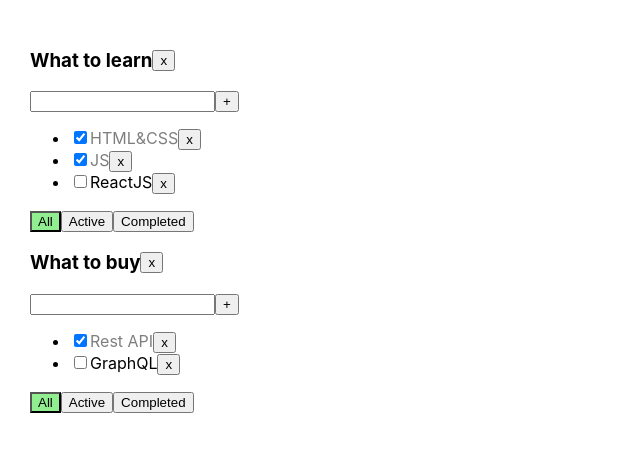
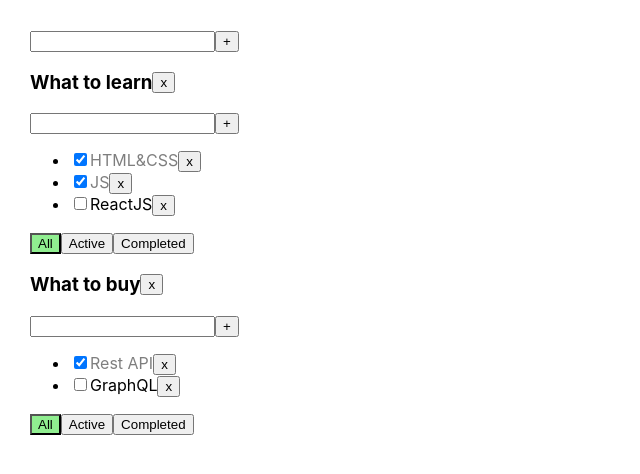
Before and after one commit to F-A-Z-A/todolist-2.0, a React (Vite) app: page / in a window 1280 px wide. Shown: the top 474 px of the page, without its empty margins (0-640 px from the left). Built offline with nearby package versions, Linux system fonts and the light colour scheme.

Commit message:
lesson-06

```diff
--- a/src/App.tsx
+++ b/src/App.tsx
@@ -2,6 +2,7 @@ import "./App.css"
 import { TodolistItem } from "./TodolistItem"
 import { useState } from "react"
 import { v1 } from "uuid"
+import { CreateItemForm } from "./CreateItemForm.tsx"
 
 const todolistId1 = v1()
 const todolistId2 = v1()
@@ -50,6 +51,13 @@ export const App = () => {
     })
   }
 
+  const changeTaskTitle = (todolistId: string, taskId: string, title: string) => {
+    setTasks({
+      ...tasks,
+      [todolistId]: tasks[todolistId].map((t) => (t.id === taskId ? { ...t, title } : t)),
+    })
+  }
+
   const changeFilter = (todolistId: string, filter: FilterValues) => {
     setTodolists(todolists.map((tl) => (tl.id === todolistId ? { ...tl, filter } : tl)))
   }
@@ -60,8 +68,19 @@ export const App = () => {
     setTasks({ ...tasks })
   }
 
+  const createTodolist = (title: string) => {
+    const todolistId = v1()
+    setTodolists([{ id: todolistId, title, filter: "all" }, ...todolists])
+    setTasks({ [todolistId]: [], ...tasks })
+  }
+
+  const changeTodolistTitle = (todolistId: string, title: string) => {
+    setTodolists(todolists.map((tl) => (tl.id === todolistId ? { ...tl, title } : tl)))
+  }
+
   return (
     <div className="app">
+      <CreateItemForm buttonTitle={"+"} onCreateItem={createTodolist} />
       {todolists.map((todolist) => {
         const tasks = getTasks(todolist.id, todolist.filter)
 
@@ -70,11 +89,13 @@ export const App = () => {
             key={todolist.id}
             todolist={todolist}
             tasks={tasks}
+            createTask={createTask}
             deleteTask={deleteTask}
+            changeTaskStatus={changeTaskStatus}
+            changeTaskTitle={changeTaskTitle}
             changeFilter={changeFilter}
-            createTask={createTask}
-            changeTaskStatus={changeTaskStatus}
             deleteTodolist={deleteTodolist}
+            changeTodolistTitle={changeTodolistTitle}
           />
         )
       })}
--- /dev/null
+++ b/src/CreateItemForm.tsx
@@ -0,0 +1,45 @@
+import { Button } from "./Button.tsx"
+import { ChangeEvent, KeyboardEvent, useState } from "react"
+
+type Props = {
+  buttonTitle: string
+  onCreateItem: (value: string) => void
+}
+export const CreateItemForm = ({ buttonTitle, onCreateItem }: Props) => {
+  const [title, setTitle] = useState<string>("")
+  const [error, setError] = useState<string | null>(null)
+
+  const createItemHandler = () => {
+    const trimmedTitle = title.trim()
+    if (trimmedTitle !== "") {
+      onCreateItem(trimmedTitle)
+      setTitle("")
+    } else {
+      setError("Title is required")
+    }
+  }
+
+  const changeItemTitleHandler = (e: ChangeEvent<HTMLInputElement>) => {
+    setTitle(e.currentTarget.value)
+    if (error) setError(null)
+  }
+
+  const createItemOnEnterHandler = (e: KeyboardEvent<HTMLInputElement>) => {
+    if (e.key === "Enter") {
+      createItemHandler()
+    }
+  }
+
+  return (
+    <div>
+      <input
+        className={error ? "error" : undefined}
+        value={title}
+        onChange={changeItemTitleHandler}
+        onKeyDown={createItemOnEnterHandler}
+      />
+      <Button title={buttonTitle} onClick={createItemHandler} />
+      {error && <div className={"error-message"}>{error}</div>}
+    </div>
+  )
+}
--- /dev/null
+++ b/src/EditableSpan.tsx
@@ -0,0 +1,36 @@
+import { ChangeEvent, useState } from "react"
+
+type Props = {
+  value: string
+  onChange: (title: string) => void
+  className?: string | undefined
+}
+export const EditableSpan = ({ value, className, onChange }: Props) => {
+  const [isEditMode, setIsEditMode] = useState<boolean>(false)
+  const [title, setTitle] = useState<string>(value)
+
+  const turnOnEditMode = () => {
+    setIsEditMode(true)
+  }
+
+  const turnOffEditMode = () => {
+    onChange(title)
+    setIsEditMode(false)
+  }
+
+  const changeTitle = (e: ChangeEvent<HTMLInputElement>) => {
+    setTitle(e.currentTarget.value)
+  }
+
+  return (
+    <>
+      {isEditMode ? (
+        <input value={title} onBlur={turnOffEditMode} onChange={changeTitle} autoFocus />
+      ) : (
+        <span className={className} onDoubleClick={turnOnEditMode}>
+          {value}
+        </span>
+      )}
+    </>
+  )
+}
--- a/src/TodolistItem.tsx
+++ b/src/TodolistItem.tsx
@@ -1,15 +1,19 @@
 import { FilterValues, Task, Todolist } from "./App"
 import { Button } from "./Button"
-import { ChangeEvent, KeyboardEvent, useState } from "react"
+import { ChangeEvent } from "react"
+import { CreateItemForm } from "./CreateItemForm.tsx"
+import { EditableSpan } from "./EditableSpan.tsx"
 
 type Props = {
   todolist: Todolist
   tasks: Task[]
+  createTask: (todolistId: string, title: string) => void
   deleteTask: (todolistId: string, taskId: string) => void
-  createTask: (todolistId: string, title: string) => void
   changeTaskStatus: (todolistId: string, taskId: string, isDone: boolean) => void
+  changeTaskTitle: (todolistId: string, taskId: string, title: string) => void
   changeFilter: (todolistId: string, filter: FilterValues) => void
   deleteTodolist: (todolistId: string) => void
+  changeTodolistTitle: (todolistId: string, title: string) => void
 }
 
 export const TodolistItem = (props: Props) => {
@@ -19,31 +23,14 @@ export const TodolistItem = (props: Props) => {
     deleteTask,
     createTask,
     changeTaskStatus,
+    changeTaskTitle,
     changeFilter,
     deleteTodolist,
+    changeTodolistTitle,
   } = props
-  const [taskTitle, setTaskTitle] = useState("")
-  const [error, setError] = useState<string | null>(null)
 
-  const onChangeInputValue = (e: ChangeEvent<HTMLInputElement>) => {
-    setTaskTitle(e.currentTarget.value)
-    if (error) setError(null)
-  }
-
-  const createTaskHandler = () => {
-    const trimmedTitle = taskTitle.trim()
-    if (trimmedTitle !== "") {
-      createTask(todolistId, trimmedTitle)
-      setTaskTitle("")
-    } else {
-      setError("Title is required")
-    }
-  }
-
-  const createTaskOnEnterHandler = (e: KeyboardEvent<HTMLInputElement>) => {
-    if (e.key === "Enter") {
-      createTaskHandler()
-    }
+  const createTaskHandler = (title: string) => {
+    createTask(todolistId, title)
   }
 
   const deleteTaskHandler = (taskId: string) => {
@@ -54,6 +41,10 @@ export const TodolistItem = (props: Props) => {
     changeTaskStatus(todolistId, taskId, e.currentTarget.checked)
   }
 
+  const changeTaskTitleHandler = (taskId: string, title: string) => {
+    changeTaskTitle(todolistId, taskId, title)
+  }
+
   const changeFilterHandler = (filter: FilterValues) => {
     changeFilter(todolistId, filter)
   }
@@ -62,17 +53,19 @@ export const TodolistItem = (props: Props) => {
     deleteTodolist(todolistId)
   }
 
+  const changeTodolistTitleHandler = (title: string) => {
+    changeTodolistTitle(todolistId, title)
+  }
+
   return (
     <div>
       <div className={"container"}>
-        <h3>{title}</h3>
+        <h3>
+          <EditableSpan value={title} onChange={changeTodolistTitleHandler} />
+        </h3>
         <Button title={"x"} onClick={deleteTodolistHandler} />
       </div>
-      <div>
-        <input value={taskTitle} onChange={onChangeInputValue} onKeyDown={createTaskOnEnterHandler} />
-        <Button title={"+"} onClick={createTaskHandler} />
-        {error && <div className={"error-message"}>{error}</div>}
-      </div>
+      <CreateItemForm buttonTitle={"+"} onCreateItem={createTaskHandler} />
       {tasks.length === 0 ? (
         <p>Тасок нет</p>
       ) : (
@@ -81,7 +74,12 @@ export const TodolistItem = (props: Props) => {
             return (
               <li key={task.id}>
                 <input type="checkbox" checked={task.isDone} onChange={(e) => changeTaskStatusHandler(task.id, e)} />
-                <span className={task.isDone ? "is-done" : undefined}>{task.title}</span>
+                <EditableSpan
+                  value={task.title}
+                  className={task.isDone ? "is-done" : undefined}
+                  onChange={(title) => changeTaskTitleHandler(task.id, title)}
+                />
+                {/*<span >{task.title}</span>*/}
                 <Button title={"x"} onClick={() => deleteTaskHandler(task.id)} />
               </li>
             )
```
